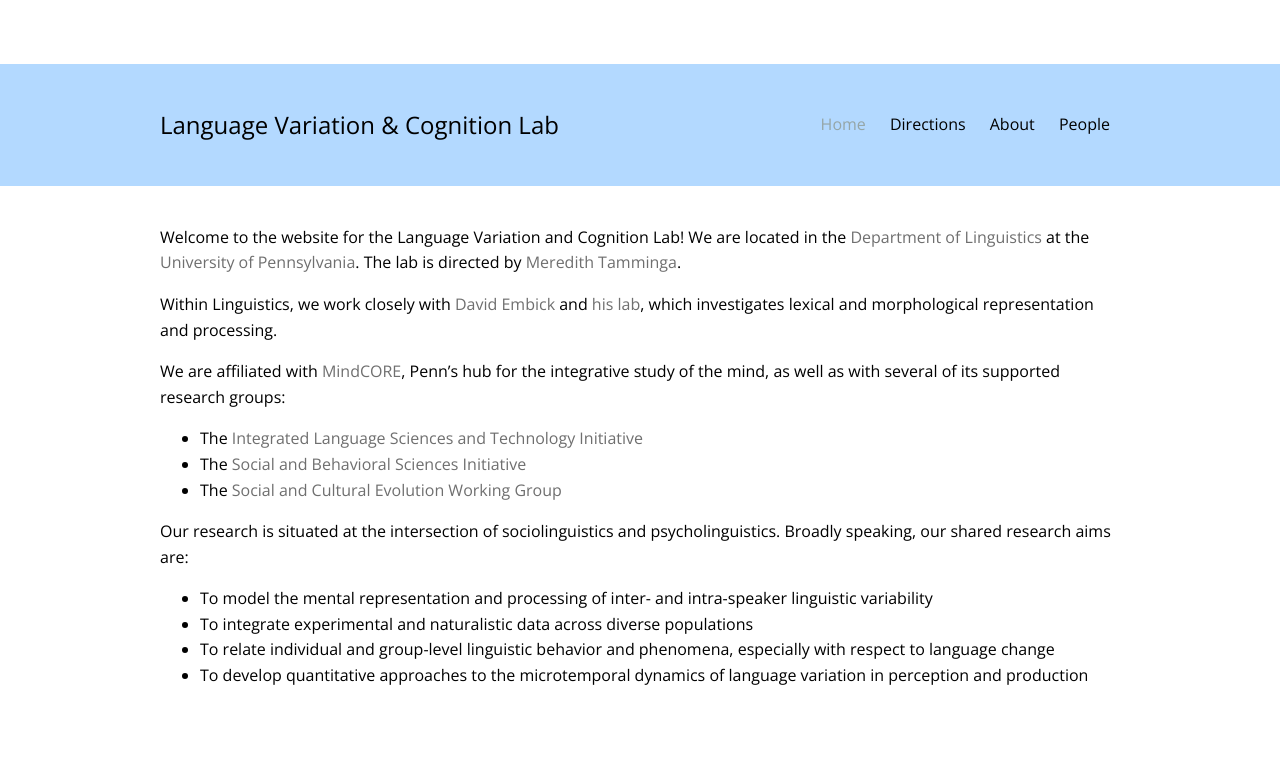
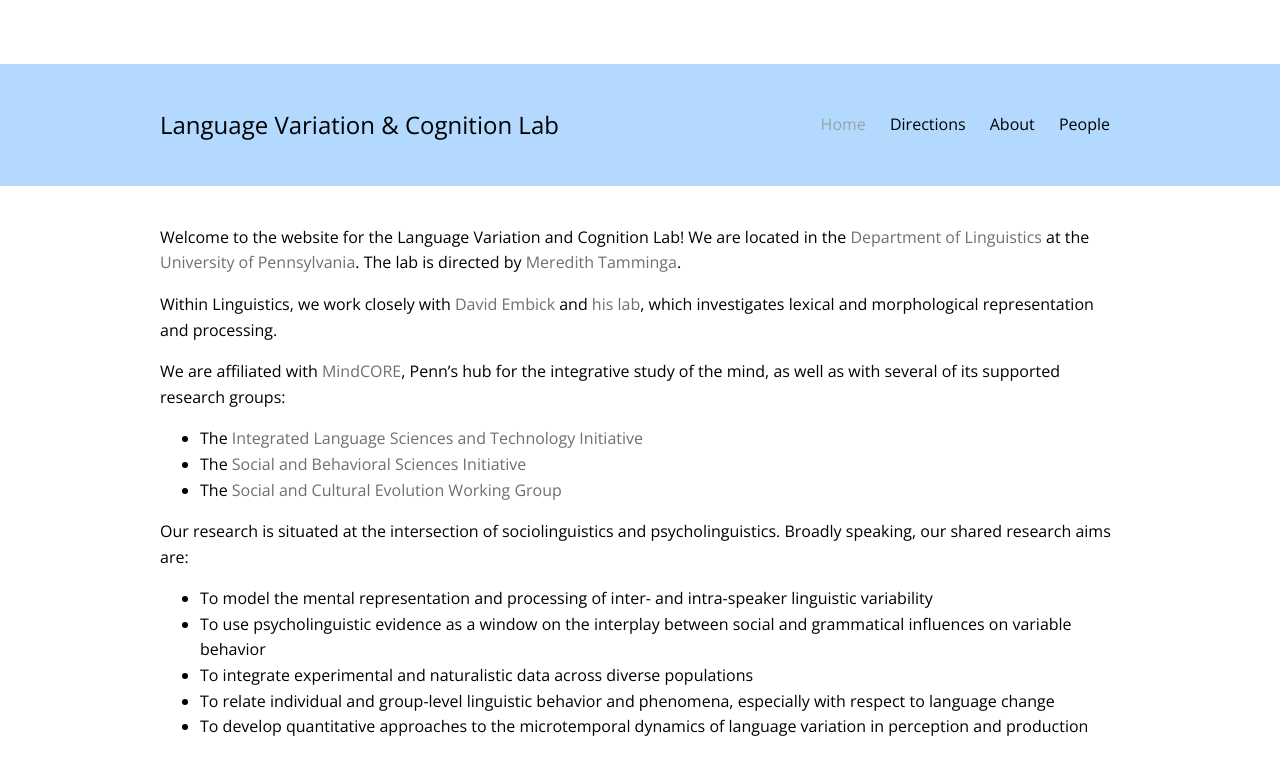
Before and after one commit to laceywade/TammingaLab.github.io, a Jekyll site: the page built from index.md, in a window 1280 px wide. Shown: the top 775 px of the page. Built offline with Jekyll 4.4.1, drawn with Linux system fonts in a browser that asks for light colours; some web fonts are replaced.

Commit message:
Update index.md

```diff
--- a/index.md
+++ b/index.md
@@ -17,6 +17,7 @@
 
 Our research is situated at the intersection of sociolinguistics and psycholinguistics. Broadly speaking, our shared research aims are:
 * To model the mental representation and processing of inter- and intra-speaker linguistic variability
+* To use psycholinguistic evidence as a window on the interplay between social and grammatical influences on variable behavior
 * To integrate experimental and naturalistic data across diverse populations
 * To relate individual and group-level linguistic behavior and phenomena, especially with respect to language change
 * To develop quantitative approaches to the microtemporal dynamics of language variation in perception and production
```
